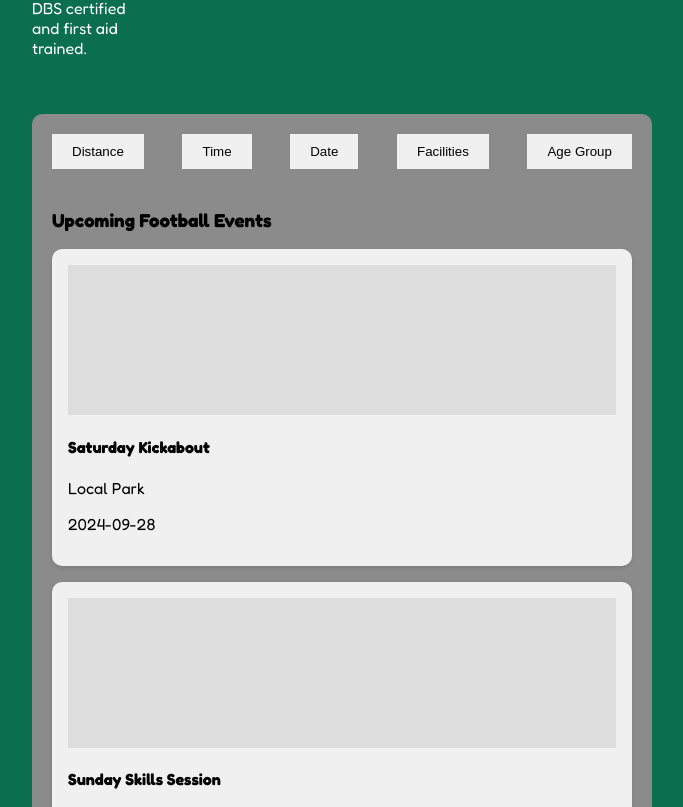
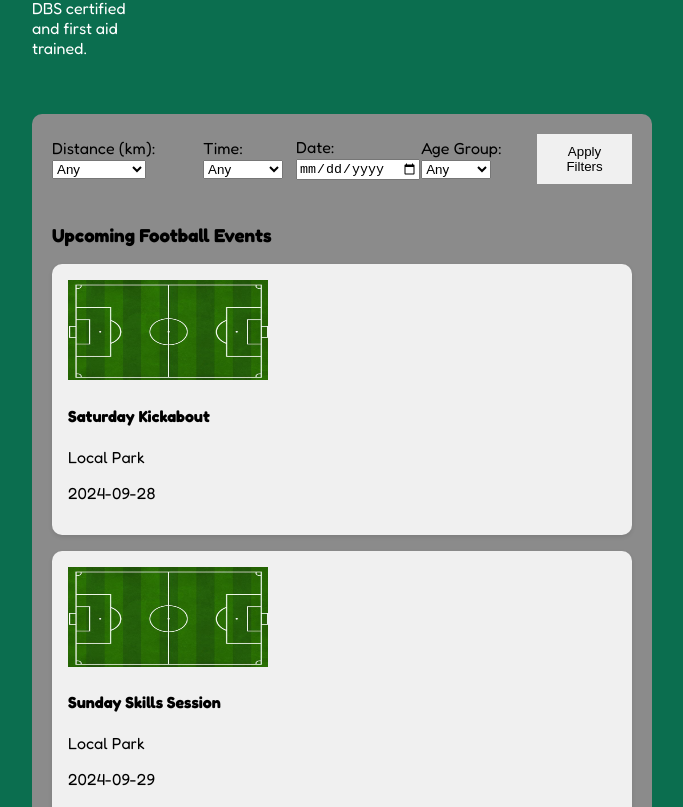
Before and after one commit to SchoolOfCode/final-project-final-destination, a Next.js app: page / in a window 1280 px wide. Shown: the part 793-1600 px from the top of the page, without its empty margins (298-981 px from the left). Built offline with nearby package versions, Linux system fonts and the light colour scheme.

Commit message:
Filtering works

```diff
--- /dev/null
+++ b/app/src/components/Main/Filter/Filter.jsx
@@ -0,0 +1,59 @@
+import { useState } from "react";
+import styles from "./Filter.module.css"
+
+export default function Filter({ onFilterChange }) {
+	const [distance, setDistance] = useState("");
+	const [time, setTime] = useState("");
+	const [date, setDate] = useState("");
+	const [age, setAge] = useState("");
+
+	const handleFilterChange = () => {
+		onFilterChange({
+			distance,
+			time,
+			date,
+			age
+		});
+	};
+
+	return (
+		<div className={styles.filterWrapper}>
+			<div>
+				<label>Distance (km): </label>
+				<select value={distance} onChange={(e) => setDistance(e.target.value)}>
+					<option value="">Any</option>
+					<option value="5">Up to 5 km</option>
+					<option value="10">Up to 10 km</option>
+					<option value="20">Up to 20 km</option>
+				</select>
+			</div>
+
+			<div>
+				<label>Time: </label>
+				<select value={time} onChange={(e) => setTime(e.target.value)}>
+					<option value="">Any</option>
+					<option value="morning">Morning</option>
+					<option value="afternoon">Afternoon</option>
+					<option value="evening">Evening</option>
+				</select>
+			</div>
+
+			<div>
+				<label>Date: </label>
+				<input type="date" value={date} onChange={(e) => setDate(e.target.value)} />
+			</div>
+
+			<div>
+				<label>Age Group: </label>
+				<select value={age} onChange={(e) => setAge(e.target.value)}>
+					<option value="">Any</option>
+					<option value="kids">Under 7</option>
+					<option value="teens">7-10</option>
+					<option value="adults">11-12</option>
+				</select>
+			</div>
+
+			<button onClick={handleFilterChange}>Apply Filters</button>
+		</div>
+	);
+}
--- /dev/null
+++ b/app/src/components/Main/Filter/Filter.module.css
@@ -0,0 +1,7 @@
+.filterWrapper {
+	display: flex;
+	height: 50px;
+	width: 100%;
+	align-items: center;
+	justify-content: space-around;
+}
--- a/app/src/components/Main/Main.jsx
+++ b/app/src/components/Main/Main.jsx
@@ -1,68 +1,93 @@
-"use client";
-import React from "react";
+"use client"
+
+import { useState } from "react";
+import styles from "./Main.module.css";
+import Filter from "./Filter/Filter";
 import Image from "next/image";
-import styles from "./Main.module.css";
 
 export default function Main() {
-
-  const events = [
+	let [events, setFilteredEvents] = useState([
 		{
 			id: 1,
-      icon: '🏆',
-      title: 'Saturday Kickabout',
-      date: '2024-09-28',
-      time: 'morning',
-      location: 'Local Park',
+			icon: "🏆",
+			title: "Saturday Kickabout",
+			date: "2024-09-28",
+			time: "morning",
+			location: "Local Park",
 			distance: 5,
-      age: '11-12',
+			age: "11-12"
 		},
 		{
 			id: 2,
-      icon: '👥',
-      title: 'Sunday Skills Session',
-      date: '2024-09-29',
-      time: 'afternoon',
-      location: 'Local Park',
+			icon: "👥",
+			title: "Sunday Skills Session",
+			date: "2024-09-29",
+			time: "afternoon",
+			location: "Local Park",
 			distance: 10,
-      age: '7-10',
+			age: "7-10"
 		},
 		{
 			id: 3,
-      icon: '⚽',
-      title: 'After-school Football',
-      date: '2024-09-30',
-      time: 'afternoon',
-      location: 'School Grounds',
+			icon: "⚽",
+			title: "After-school Football",
+			date: "2024-09-30",
+			time: "afternoon",
+			location: "School Grounds",
 			distance: 20,
-      age: 'Under 7',
+			age: "Under 7"
 		},
 		{
 			id: 4,
-      icon: '⚽',
-      title: 'Capture the flag Football',
-      date: '2024-09-30',
-      time: 'morning',
-      location: 'park',
+			icon: "⚽",
+			title: "Capture the flag Football",
+			date: "2024-09-30",
+			time: "morning",
+			location: "park",
 			distance: 5,
-      age: 'Under 7',
-    },
-  ];
+			age: "Under 7"
+		}
+	]);
+
+	const applyFilters = (filters) => {
+    let filtered = events;
+
+    // Filter by distance
+    if (filters.distance) {
+      filtered = filtered.filter(
+        (event) => event.distance <= parseInt(filters.distance)
+      );
+    }
+
+    // Filter by time
+    if (filters.time) {
+      filtered = filtered.filter((event) => event.time === filters.time);
+    }
+
+    // Filter by date
+    if (filters.date) {
+      filtered = filtered.filter((event) => event.date === filters.date);
+    }
+
+    // Filter by age
+    if (filters.age) {
+      filtered = filtered.filter((event) => event.age === filters.age);
+    }
+
+    setFilteredEvents(filtered);
+  };
 
 	return (
 		<div className={styles.main}>
 			<section className={styles.filter}>
-        <button>Distance</button>
-        <button>Time</button>
-        <button>Date</button>
-        <button>Facilities</button>
-        <button>Age Group</button>
+				<Filter onFilterChange={applyFilters}/>
 			</section>
 			<section className={styles.events}>
 				<h3>Upcoming Football Events</h3>
 				<div className={styles.eventList}>
 					{events.map((events) => (
 						<div key={events} className={styles.eventCard}>
-              <div className={styles.eventImage}></div>
+							<Image height="100" width="200" src="/pitch.jpg" />
 							<div className={styles.eventInfo}>
 								<h4>{events.title}</h4>
 								<p>{events.location}</p>
```
Also changed, not shown: public/pitch.jpg (added). Lines whose indentation alone changed are shown as unchanged.
